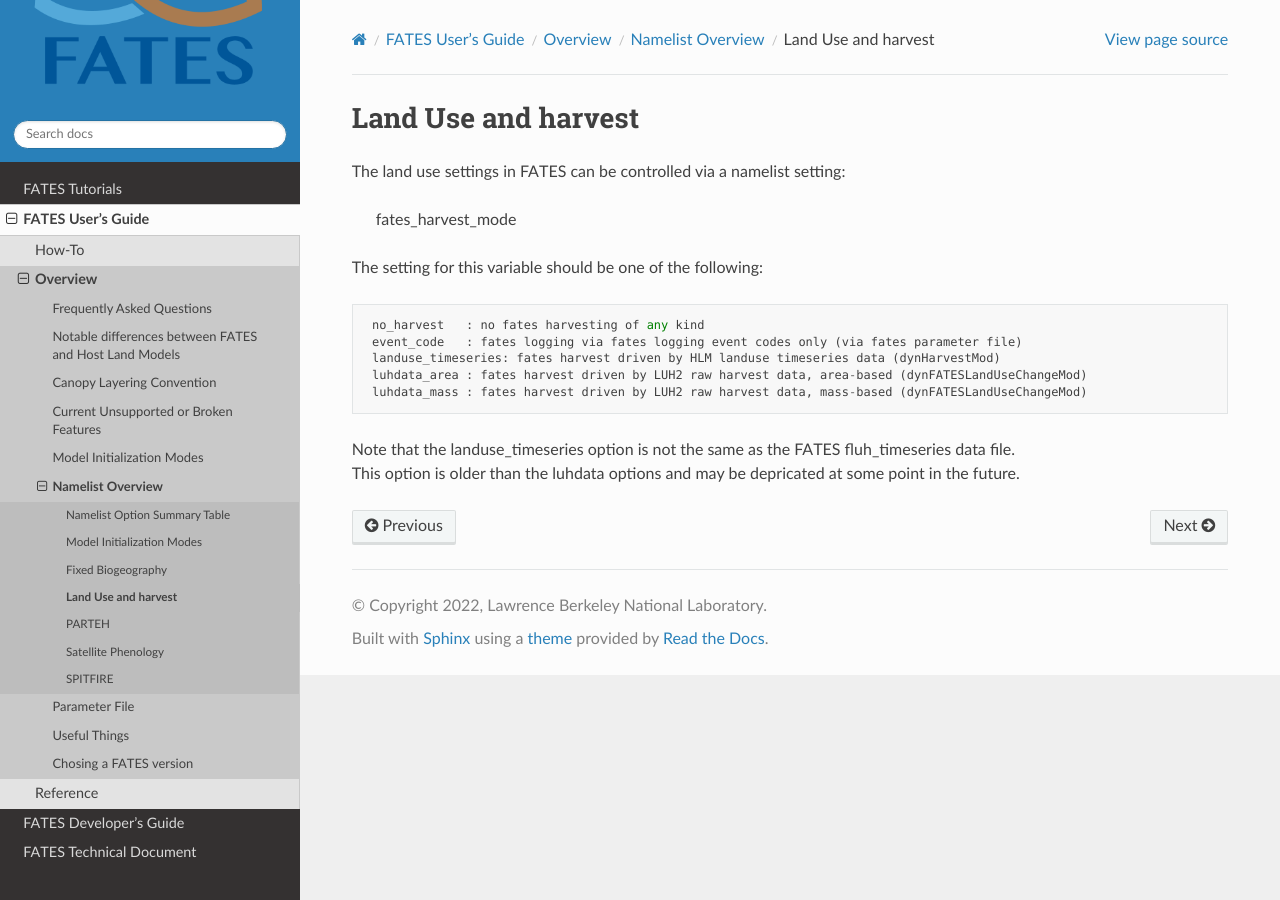
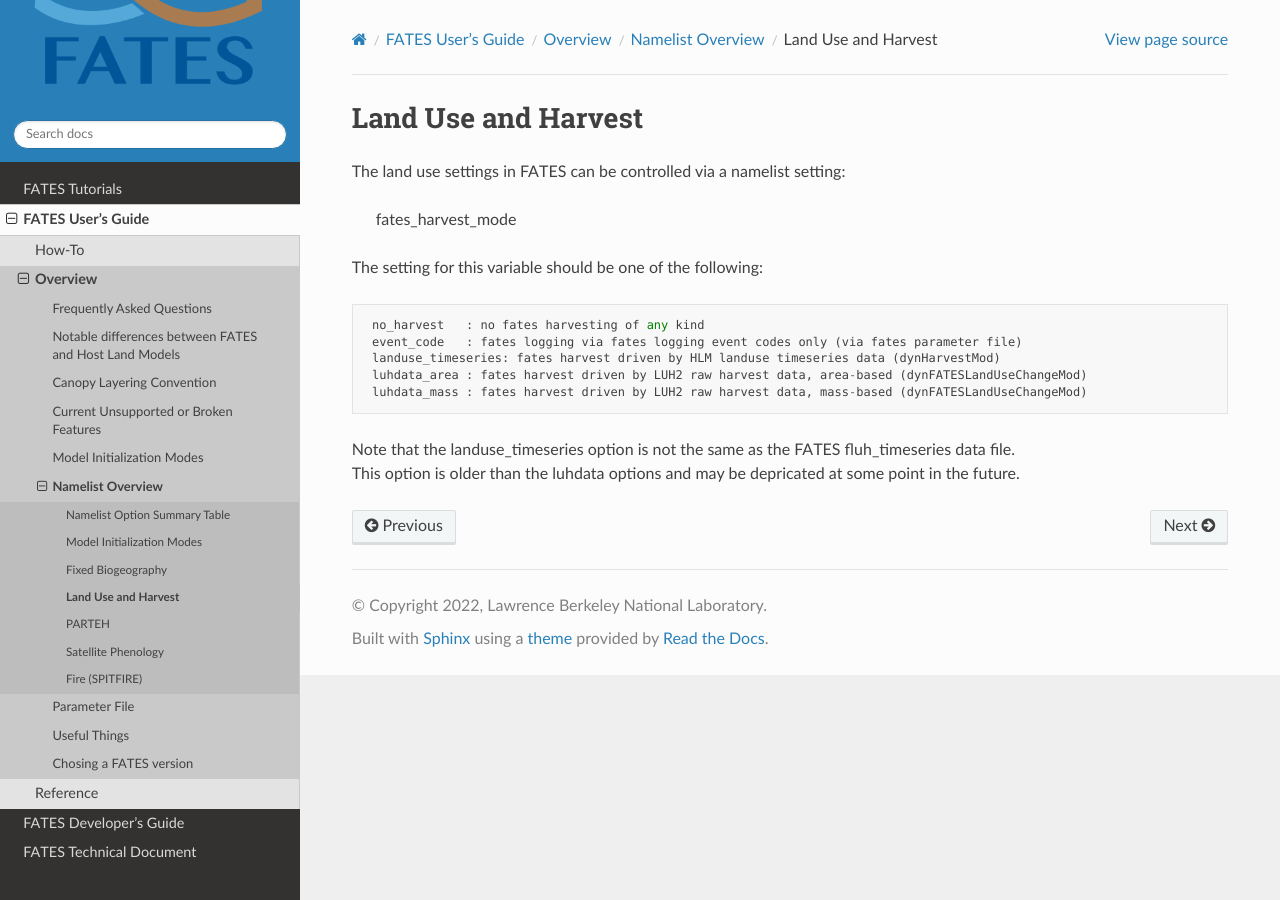
Before and after one commit to NGEET/fates-users-guide, a Sphinx documentation site: the page built from docs/source/user/Land-use-Namelist-Options.md, in a window 1280 px wide. Built offline with Sphinx 7.4.7 and the Read the Docs theme 3.1.0, drawn with Linux system fonts in a browser that asks for light colours.

Commit message:
Minor namelist option page title changes

```diff
--- a/docs/source/user/Land-use-Namelist-Options.md
+++ b/docs/source/user/Land-use-Namelist-Options.md
@@ -1,4 +1,4 @@
-# Land Use and harvest
+# Land Use and Harvest
 
 The land use settings in FATES can be controlled via a namelist setting:
 
--- a/docs/source/user/SPITFIRE-Namelist-Options.md
+++ b/docs/source/user/SPITFIRE-Namelist-Options.md
@@ -1,4 +1,4 @@
-# SPITFIRE
+# Fire (SPITFIRE)
 
 The fire model in FATES (SPITFIRE), can be controlled via a namelist setting:
 
```
